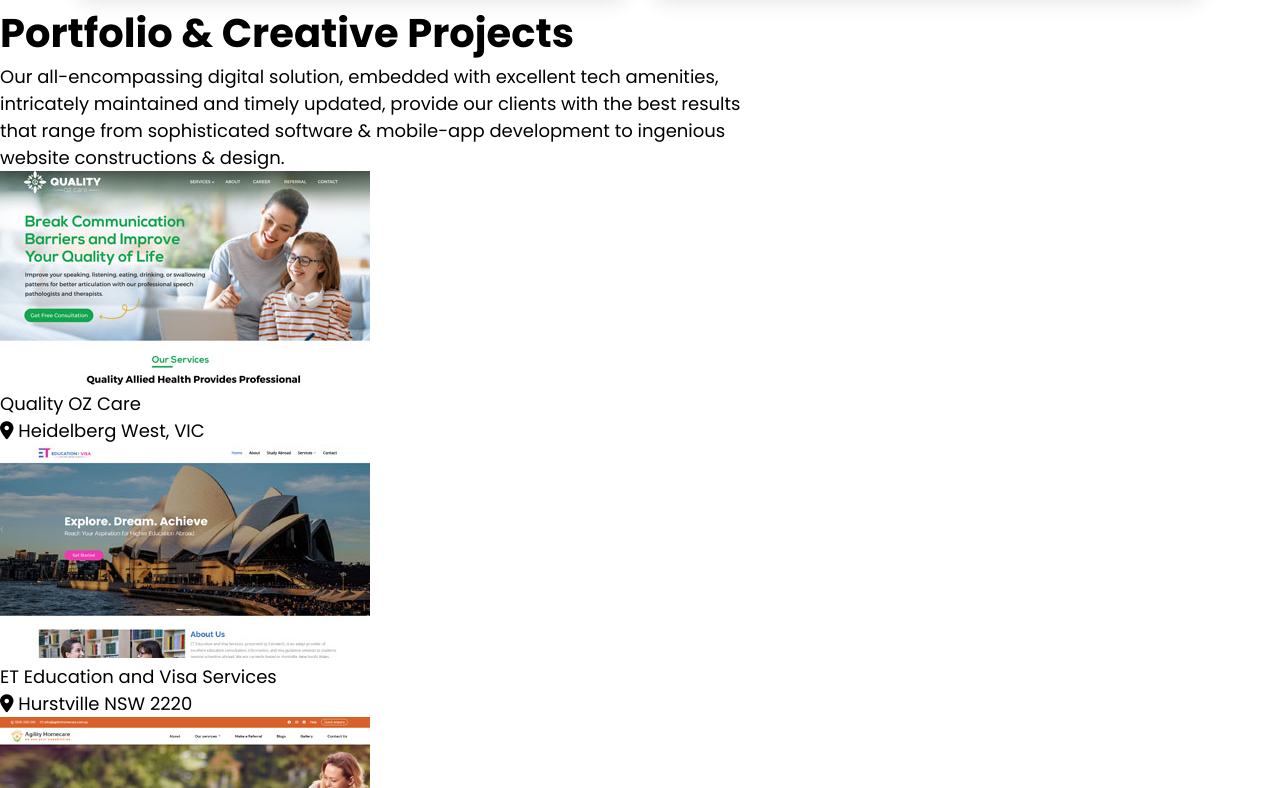
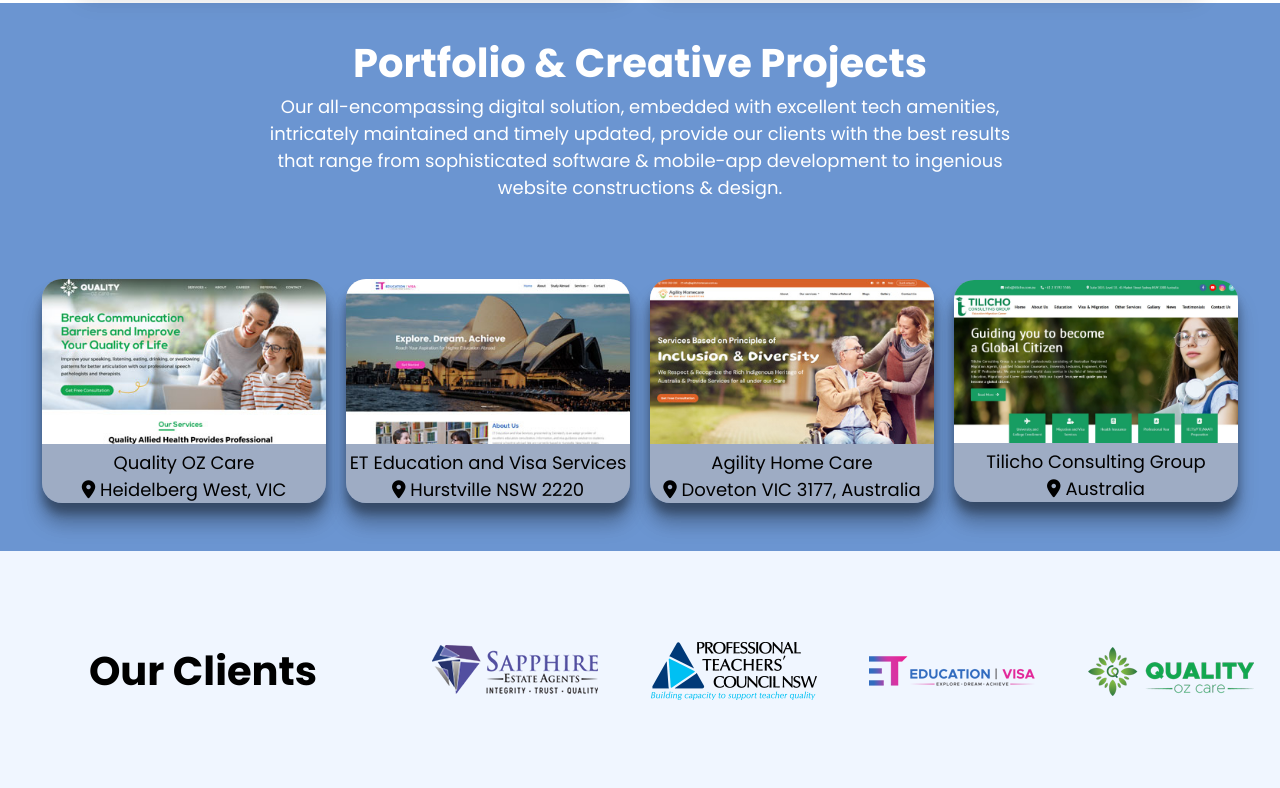
Before and after one commit to labu-manandhar/css-test, a plain HTML site: page index.html in a window 1280 px wide. Shown: the part 1943-2731 px from the top of the page. Drawn offline with Linux system fonts and the light colour scheme.

Commit message:
Projects and client section css added

```diff
--- a/index.html
+++ b/index.html
@@ -156,7 +156,7 @@
         </div>
       </section>
       <section class="project-section">
-        <div class="project-text">
+        <header class="project-text">
           <h2>Portfolio & Creative Projects</h2>
           <p>
             Our all-encompassing digital solution, embedded with excellent tech
@@ -165,7 +165,7 @@
             sophisticated software & mobile-app development to ingenious
             <br />website constructions & design.
           </p>
-        </div>
+        </header>
         <div class="project-cards">
           <div class="project-card">
             <div class="project-image-wrap">
--- a/styles/_middle.scss
+++ b/styles/_middle.scss
@@ -0,0 +1,65 @@
+/* Portfolio and Project Section */
+.project-section{
+  background: rgba(50, 109, 191, 0.722);
+}
+.project-text{
+  padding: 3rem 2rem;
+  min-height: 25vh;
+  display: flex;
+  flex-direction: column;
+  justify-content: center;
+  align-items: center;
+  color: white;
+  text-align: center;
+}
+.project-cards{
+  width: 95%;
+  margin: auto;
+  display: flex;
+  min-height: 40vh;
+  align-items: center;
+  justify-content: center;
+  flex-wrap: wrap;
+}
+.project-card{
+  display: flex;
+  flex-direction: column;
+  text-align: center;
+  flex: 1 1 25rem;
+  flex-wrap: wrap;
+  max-width: 35rem;
+  background:   #bcb9bda0;
+  max-width: auto;
+  margin: 1rem 1rem;
+  box-shadow: 0px 10px 10px rgba(0, 0, 0, 0.3), 0px 20px 20px rgba(0, 0, 0, 0.3);
+  border-radius: 20px;
+  img {
+    width: 100%;
+    height:100%;
+    object-fit:cover;
+    border-radius: 20px 20px 0px 0px;
+  }
+}
+
+/* Client Section */
+
+.client-section{
+  background: rgb(240,246,255);
+  min-height: 30vh;
+  display: flex;
+  align-items: center;
+  justify-content: center;
+  flex-wrap: wrap;
+  h2{
+    display: flex;
+    flex: 1 1 25rem;
+    align-items: center;
+    justify-content:space-around;
+  }
+}
+.client-logo{
+  display: flex;
+  flex: 4 1 25rem;
+  flex-wrap: wrap;
+  justify-content: space-around;
+}
--- a/styles/_nav-hero.scss
+++ b/styles/_nav-hero.scss
@@ -4,7 +4,7 @@
   top: 0px;
   z-index: 10;
 }
-a{
+nav a{
   color: white;
 }
 nav{
```
Also changed, not shown: styles/style.css, 1 other file.
